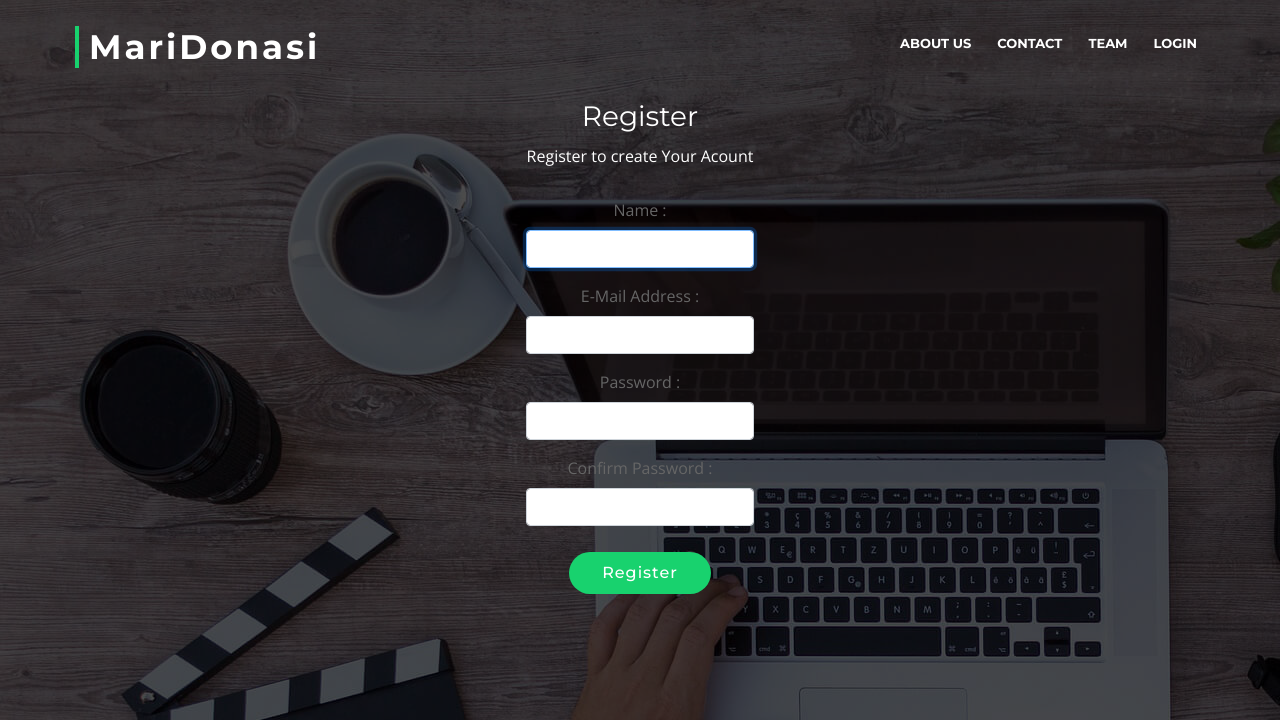
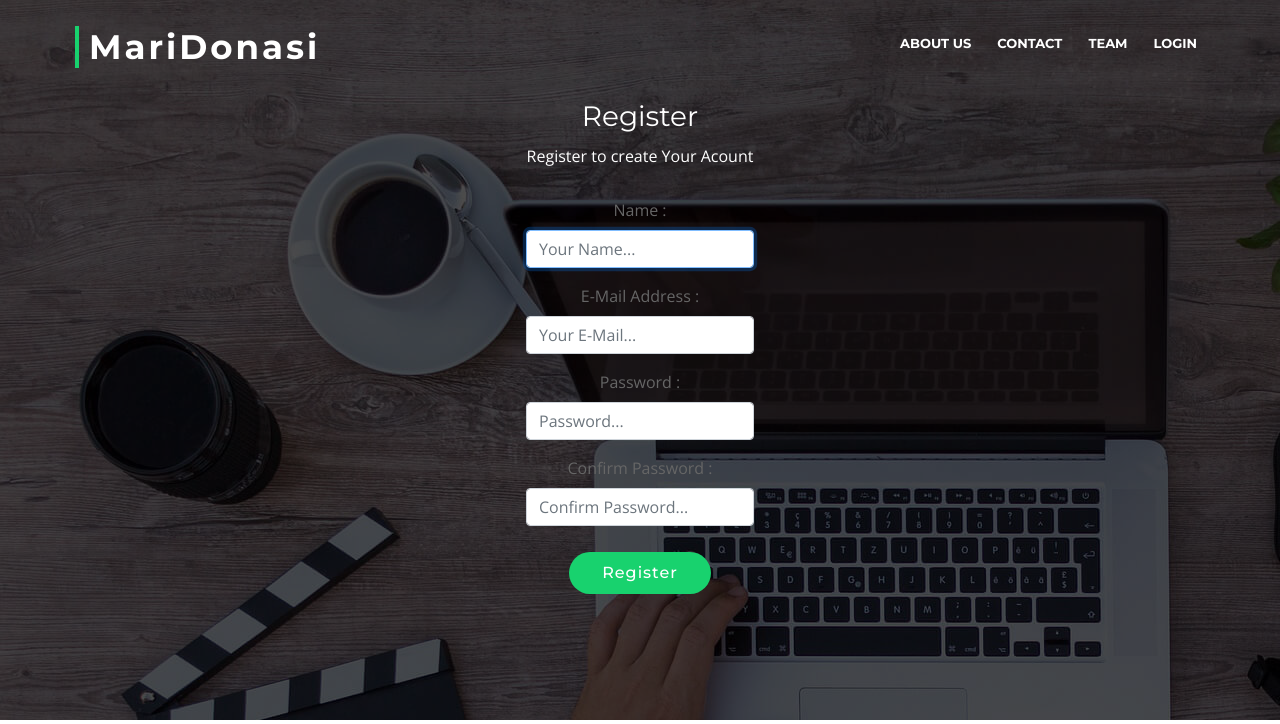
Before and after one commit to pandeNatayasa/MariDonasi, a Laravel app: page /register in a window 1280 px wide. Shown: the top 724 px of the page. Run offline with Laravel 8, Linux system fonts and the light colour scheme; settings files or empty folders that the repository lacks are supplied; some web fonts are replaced.

Commit message:
update midleware

```diff
--- a/app/Http/Kernel.php
+++ b/app/Http/Kernel.php
@@ -57,5 +57,6 @@ class Kernel extends HttpKernel
         'can' => \Illuminate\Auth\Middleware\Authorize::class,
         'guest' => \App\Http\Middleware\RedirectIfAuthenticated::class,
         'throttle' => \Illuminate\Routing\Middleware\ThrottleRequests::class,
+        'authenticated' => \App\Http\Middleware\AuthenticateMiddleware::class,
     ];
 }
--- a/public/css/style.css
+++ b/public/css/style.css
@@ -403,12 +403,12 @@ h1, h2, h3, h4, h5, h6 {
 
 
 #introo .carousel-control-prev, #intro .carousel-control-next {
-  width: 100%;
+  width: 10%;
 }
 
 @media (min-width: 1024px) {
   #introo .carousel-control-prev, #intro .carousel-control-next {
-    width: 100%;
+    width: 5%;
   }
 }
 
--- a/resources/views/auth/register.blade.php
+++ b/resources/views/auth/register.blade.php
@@ -110,7 +110,7 @@
 
                             <div class="col-md-12">
                               <center>
-                                <input rows="6" id="name" type="text" class="form-control" name="name" value="{{ old('name') }}" required autofocus>
+                                <input rows="6" id="name" type="text" placeholder="Your Name..." class="form-control" name="name" value="{{ old('name') }}" required autofocus>
 
                               </center>
                               @if ($errors->has('name'))
@@ -126,7 +126,7 @@
                             </center>
                             <div class="col-md-12">
                               <center>
-                                <input id="email" type="email" class="form-control" name="email" value="{{ old('email') }}" required>
+                                <input id="email" type="email" class="form-control" placeholder="Your E-Mail..." name="email" value="{{ old('email') }}" required>
                               </center>
                               @if ($errors->has('email'))
                                     <span class="help-block">
@@ -142,7 +142,7 @@
                             </center>
                               <div class="col-md-12">
                                 <center>
-                                  <input id="password" type="password" class="form-control" name="password" required>
+                                  <input id="password" type="password" class="form-control" placeholder="Password..." name="password" required>
                                 </center>
                                 @if ($errors->has('password'))
                                     <span class="help-block">
@@ -157,7 +157,7 @@
                                 <label for="password-confirm" class="col-md-12 control-label">Confirm Password :</label>
                               </center>
                               <div class="col-md-12">
-                                  <input id="password-confirm" type="password" class="form-control" name="password_confirmation" required>
+                                  <input id="password-confirm" type="password" class="form-control" placeholder="Confirm Password..." name="password_confirmation" required>
                               </div>
                             </div>
 
--- a/resources/views/welcome.blade.php
+++ b/resources/views/welcome.blade.php
@@ -51,7 +51,7 @@
 
       <nav id="nav-menu-container">
         <ul class="nav-menu">
-          <li class="menu-active"><a href="#intro">Home</a></li>
+          <li class="menu-active"><a href="#intro">Welcome</a></li>
           <!--<ul id="portfolio-flters">
               <li data-filter="*" class="filter-active">All</li>
               <li data-filter=".filter-app">App</li>
--- a/routes/web.php
+++ b/routes/web.php
@@ -18,6 +18,8 @@ Route::get('/', function () {
 Route::resource('/member','memberController');
 Auth::routes();
 
-Route::get('/home', 'HomeController@index')->name('home');
+Route::get('/home', 'HomeController@index')->name('home')->middleware('auth');
 
 Route::resource('/campaignUser','CampaignUserController');
+
+Route::get('users','RekUserController@index')->middleware('auth');
```
Also changed, not shown: app/Http/Middleware/AuthenticateMiddleware.php (added, +25 -0 lines).
